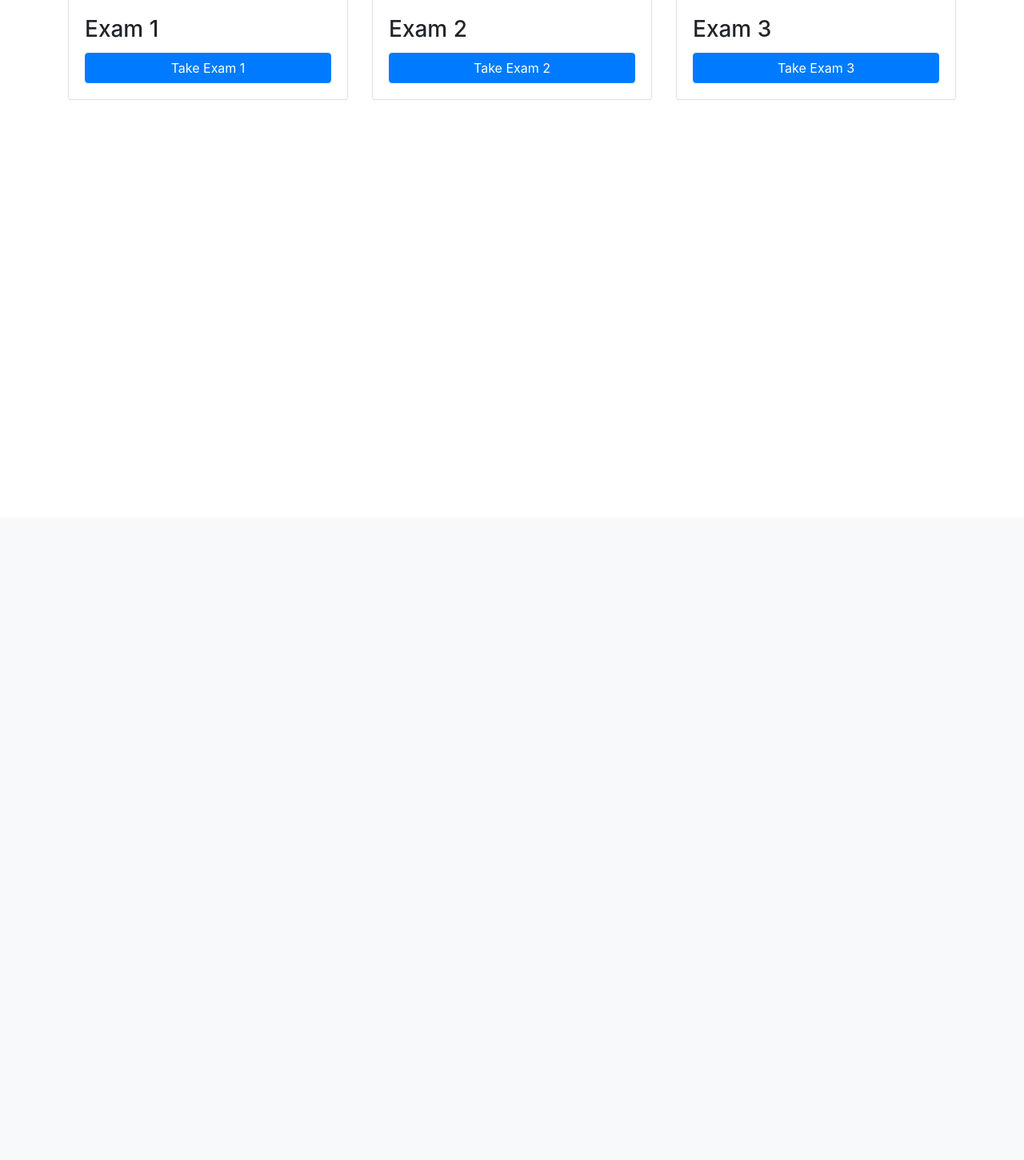
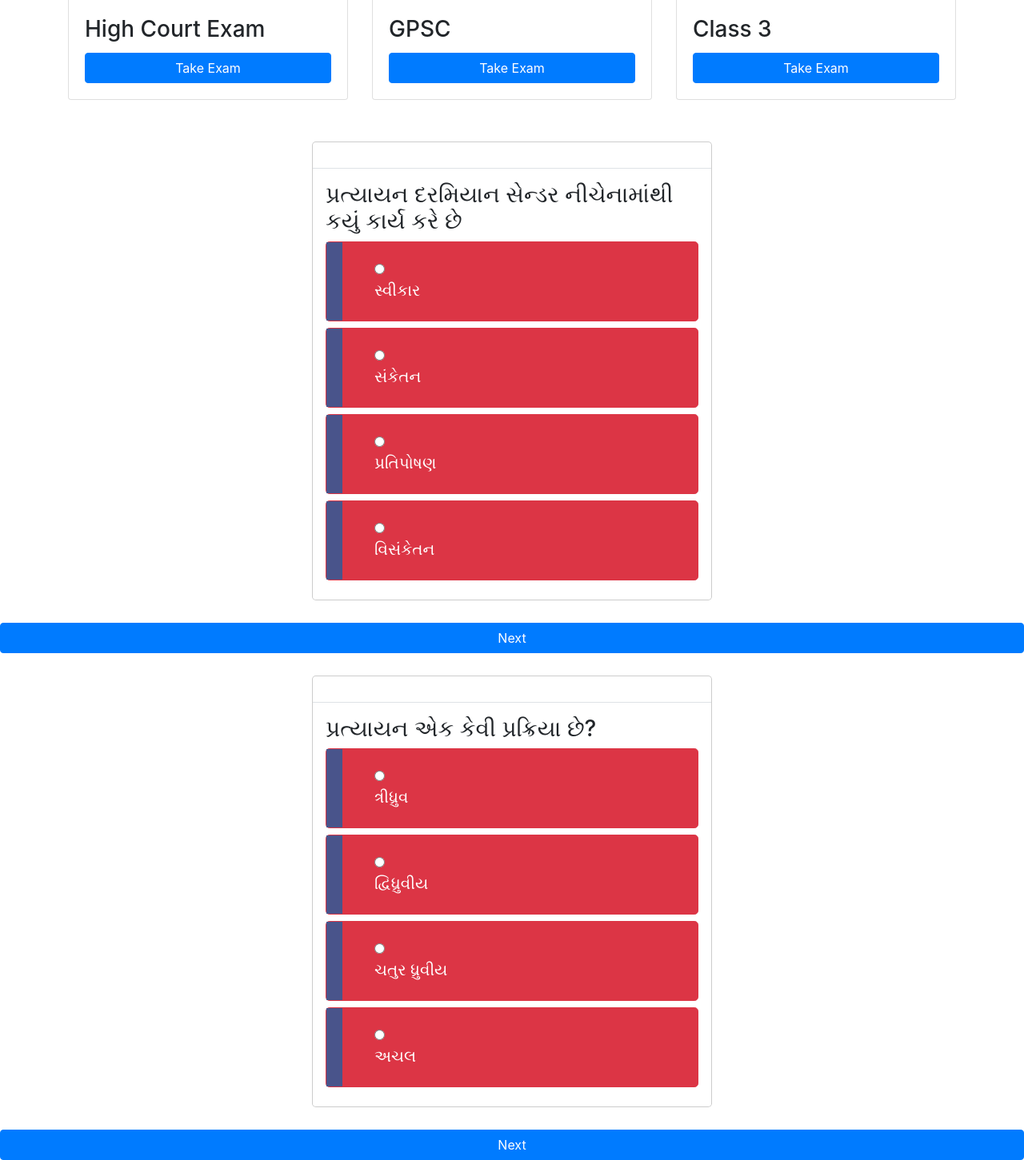
Before and after one commit to Yash-Kavaiya/quiz_website, a Flask app: page / in a window 1280 px wide. Shown: the part 153-1604 px from the top of the page at 80% size. Before the commit the page ends 278 px from the top, so only its background shows below. Run offline with Flask 3, Linux system fonts and the light colour scheme; some libraries are stand-ins or nearby versions.

Commit message:
Ready all

```diff
--- a/main.py
+++ b/main.py
@@ -1,10 +1,21 @@
-from flask import Flask, render_template, request
+from flask import Flask, render_template, request,jsonify
 
 app = Flask(__name__)
 
+Exam=[
+  { 'question': ' પ્રત્યાયન દરમિયાન સેન્ડર નીચેનામાંથી કયું કાર્ય કરે છે',
+'op1': 'સ્વીકાર','op2':' સંકેતન','op3':' પ્રતિપોષણ','op4': 'વિસંકેતન'},
+  { 'question': 'પ્રત્યાયન એક  કેવી પ્રક્રિયા છે?',
+'op1': '  ત્રીધ્રુવ ','op2':' દ્વિધ્રુવીય','op3':' ચતુર ધ્રુવીય','op4': 'અચલ'}]
+
 @app.route('/')
 def hello_world():
-  return render_template('index.html')
+  return render_template('index.html',exam=Exam)
+
+@app.route('/api')
+def list_quiz():
+  return jsonify(Exam)
+
 
 if __name__ == '__main__':
   app.run(host='0.0.0.0',debug=True)
--- a/templates/index.html
+++ b/templates/index.html
@@ -1,11 +1,154 @@
 <!DOCTYPE html>
 <html>
   <head>
+<style>
+  body {
+
+    background-color: #816161;
+}
+
+label.btn {
+    padding: 18px 60px;
+    white-space: normal;
+    -webkit-transform: scale(1.0);
+    -moz-transform: scale(1.0);
+    -o-transform: scale(1.0);
+    -webkit-transition-duration: .3s;
+    -moz-transition-duration: .3s;
+    -o-transition-duration: .3s
+}
+
+label.btn:hover {
+    text-shadow: 0 3px 2px rgba(0, 0, 0, 0.4);
+    -webkit-transform: scale(1.1);
+    -moz-transform: scale(1.1);
+    -o-transform: scale(1.1);
+}
+
+label.btn-block {
+    text-align: left;
+    position: relative
+}
+
+label .btn-label {
+    position: absolute;
+    left: 0;
+    top: 0;
+    display: inline-block;
+    padding: 0 10px;
+    background: #49548b;
+    height: 100%
+}
+
+label .glyphicon {
+    top: 34%
+}
+
+.element-animation1 {
+    animation: animationFrames ease .8s;
+    animation-iteration-count: 1;
+    transform-origin: 50% 50%;
+    -webkit-animation: animationFrames ease .8s;
+    -webkit-animation-iteration-count: 1;
+    -webkit-transform-origin: 50% 50%;
+    -ms-animation: animationFrames ease .8s;
+    -ms-animation-iteration-count: 1;
+    -ms-transform-origin: 50% 50%
+}
+
+.element-animation2 {
+    animation: animationFrames ease 1s;
+    animation-iteration-count: 1;
+    transform-origin: 50% 50%;
+    -webkit-animation: animationFrames ease 1s;
+    -webkit-animation-iteration-count: 1;
+    -webkit-transform-origin: 50% 50%;
+    -ms-animation: animationFrames ease 1s;
+    -ms-animation-iteration-count: 1;
+    -ms-transform-origin: 50% 50%
+}
+
+.element-animation3 {
+    animation: animationFrames ease 1.2s;
+    animation-iteration-count: 1;
+    transform-origin: 50% 50%;
+    -webkit-animation: animationFrames ease 1.2s;
+    -webkit-animation-iteration-count: 1;
+    -webkit-transform-origin: 50% 50%;
+    -ms-animation: animationFrames ease 1.2s;
+    -ms-animation-iteration-count: 1;
+    -ms-transform-origin: 50% 50%
+}
+
+.element-animation4 {
+    animation: animationFrames ease 1.4s;
+    animation-iteration-count: 1;
+    transform-origin: 50% 50%;
+    -webkit-animation: animationFrames ease 1.4s;
+    -webkit-animation-iteration-count: 1;
+    -webkit-transform-origin: 50% 50%;
+    -ms-animation: animationFrames ease 1.4s;
+    -ms-animation-iteration-count: 1;
+    -ms-transform-origin: 50% 50%
+}
+
+@keyframes animationFrames {
+    0% {
+        opacity: 0;
+        transform: translate(-1500px, 0px)
+    }
+
+    60% {
+        opacity: 1;
+        transform: translate(30px, 0px)
+    }
+
+    80% {
+        transform: translate(-10px, 0px)
+    }
+
+    100% {
+        opacity: 1;
+        transform: translate(0px, 0px)
+    }
+}
+
+@-webkit-keyframes animationFrames {
+    0% {
+        opacity: 0;
+        -webkit-transform: translate(-1500px, 0px)
+    }
+
+    60% {
+        opacity: 1;
+        -webkit-transform: translate(30px, 0px)
+    }
+
+    80% {
+        -webkit-transform: translate(-10px, 0px)
+    }
+
+    100% {
+        opacity: 1;
+        -webkit-transform: translate(0px, 0px)
+    }
+}
+
+.modal-header {
+    background-color: transparent;
+    color: inherit
+}
+
+.modal-body {
+    min-height: 300px
+}
+</style>
     <title>Quiz</title>
     <!-- Add Bootstrap stylesheet -->
     <link rel="stylesheet" href="https://cdnjs.cloudflare.com/ajax/libs/twitter-bootstrap/4.6.0/css/bootstrap.min.css">
   </head>
   <body>
+    <div id="container">
     <header class="bg-light py-3">
       <div class="container">
         <div class="row align-items-center">
@@ -26,8 +169,8 @@
             <div class="card">
               <img src="https://via.placeholder.com/200?text=Exam+1" alt="Exam 1" class="card-img-top">
               <div class="card-body">
-                <h3 class="card-title">Exam 1</h3>
-                <a href="exam1.html" class="btn btn-primary btn-block">Take Exam 1</a>
+                <h3 class="card-title">High Court Exam</h3>
+                <a href="exam1.html" class="btn btn-primary btn-block">Take Exam</a>
               </div>
             </div>
           </div>
@@ -35,8 +178,8 @@
             <div class="card">
               <img src="https://via.placeholder.com/200?text=Exam+2" alt="Exam 2" class="card-img-top">
               <div class="card-body">
-                <h3 class="card-title">Exam 2</h3>
-                <a href="exam2.html" class="btn btn-primary btn-block">Take Exam 2</a>
+                <h3 class="card-title">GPSC</h3>
+                <a href="exam2.html" class="btn btn-primary btn-block">Take Exam </a>
               </div>
             </div>
           </div>
@@ -44,16 +187,22 @@
             <div class="card">
               <img src="https://via.placeholder.com/200?text=Exam+3" alt="Exam 3" class="card-img-top">
               <div class="card-body">
-                <h3 class="card-title">Exam 3</h3>
-                <a href="exam3.html" class="btn btn-primary btn-block">Take Exam 3</a>
+                <h3 class="card-title">Class 3</h3>
+                <a href="exam3.html" class="btn btn-primary btn-block">Take Exam </a>
               </div>
             </div>
           </div>
         </div>
       </div>
     </div>
-
+    </div>
     <!-- Add Bootstrap JavaScript -->
     <script src="https://cdnjs.cloudflare.com/ajax/libs/twitter-bootstrap/4.6.0/js/bootstrap.min.js"></script>
   </body>
+<div>
+   {% for qu in exam %}
+ {%include 'quiz.html' %}
+    {% endfor %}
+  </div>
+</div>
 </html>
--- /dev/null
+++ b/templates/quiz.html
@@ -0,0 +1,19 @@
+ <div class="container-fluid">
+    <div class="modal-dialog">
+        <div class="modal-content">
+            <div class="modal-header">
+
+               </div>
+            <div class="modal-body">
+                <div class="col-xs-3 5"></div>
+                <div class="quiz" id="quiz" data-toggle="buttons">
+    <h3>{{qu['question']}} </h3>
+    <label class="element-animation1 btn btn-lg btn-danger btn-block"><span class="btn-label"><i class="glyphicon glyphicon-chevron-right"></i></span> <input type="radio" name="q_answer" value="1"> <h5>{{qu['op1']}} </h5></label>
+ <label class="element-animation2 btn btn-lg btn-danger btn-block"><span class="btn-label"><i class="glyphicon glyphicon-chevron-right"></i></span> <input type="radio" name="q_answer" value="2">  <h5>{{qu['op2']}} </h5></label>
+  <label class="element-animation2 btn btn-lg btn-danger btn-block"><span class="btn-label"><i class="glyphicon glyphicon-chevron-right"></i></span> <input type="radio" name="q_answer" value="3">  <h5>{{qu['op3']}} </h5></label>
+  <label class="element-animation2 btn btn-lg btn-danger btn-block"><span class="btn-label"><i class="glyphicon glyphicon-chevron-right"></i></span> <input type="radio" name="q_answer" value="4">  <h5>{{qu['op4']}} </h5></label> </div>
+            </div>
+        </div>
+    </div>
+</div>
+  <button  class="btn btn-primary btn-block" type="button">Next</button>
```
Also changed, not shown: templates/exam1.html (added, +53 -0 lines).
